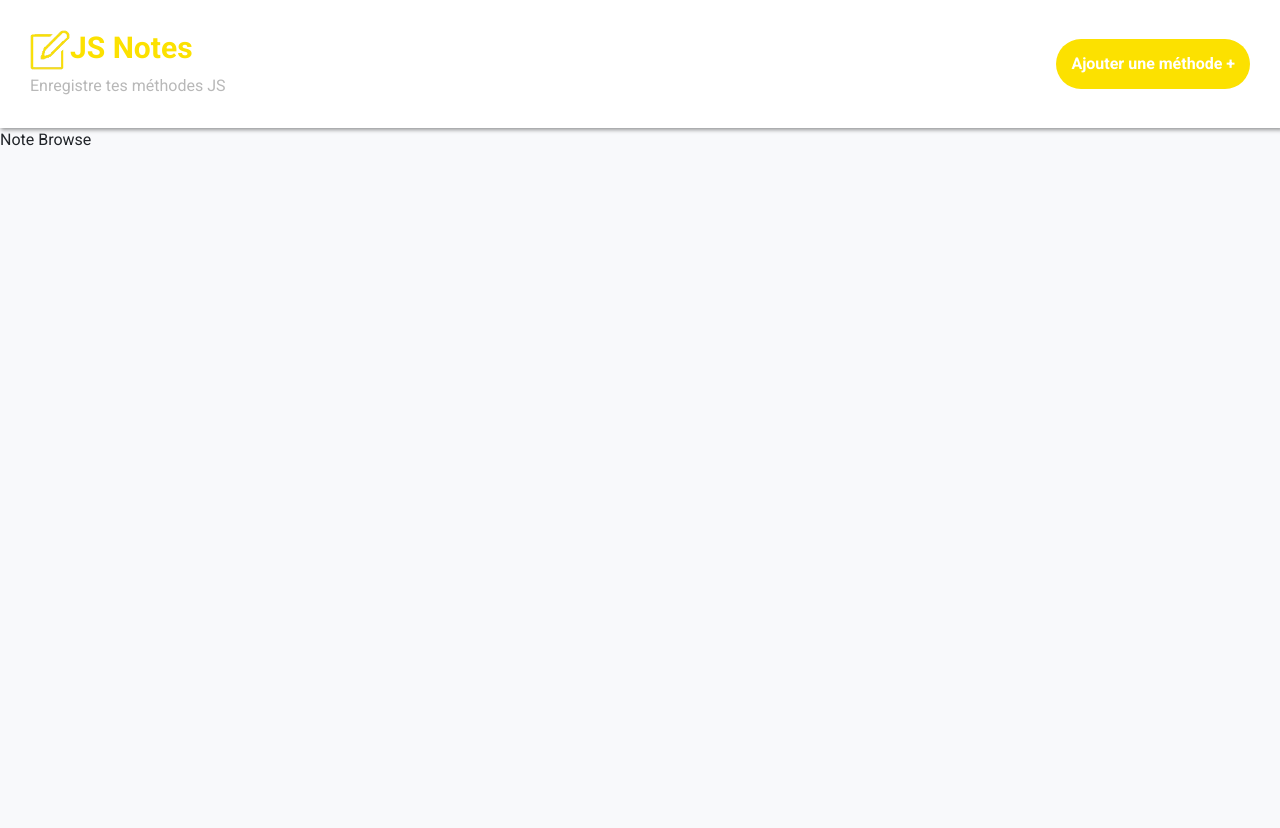
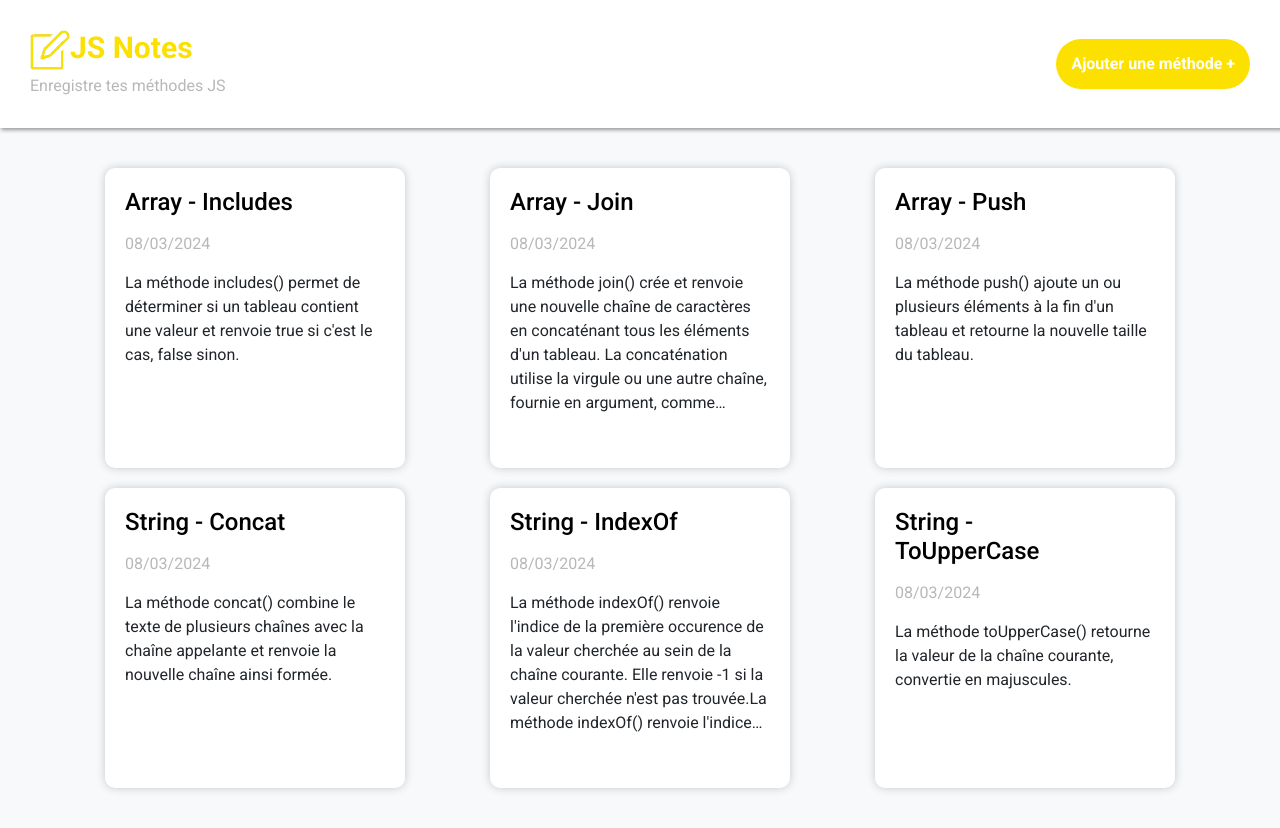
Before and after one commit to Karlito14/JSNotes, a React (Create React App) app: page / in a window 1280 px wide. Before the commit the page ends 800 px from the top, so only its background shows below. Built offline with nearby package versions, Linux system fonts and the light colour scheme; data requests are answered from the project's data file.

Commit message:
création du composant textCard

```diff
--- a/src/App.jsx
+++ b/src/App.jsx
@@ -10,6 +10,7 @@ export function App() {
 
   async function getNotes() {
     const data = await NotesApi.fetchAllNotes();
+    data.sort((a, b) => a.title.localeCompare(b.title))
     dispatch(setNoteList(data));
   }
 
@@ -18,8 +19,8 @@ export function App() {
    // eslint-disable-next-line react-hooks/exhaustive-deps
   }, [])
 
-  return <div>
+  return <>
       <Header />
       <Outlet />
-    </div>;
+    </>;
 }
--- /dev/null
+++ b/src/components/TextCard/TextCard.jsx
@@ -0,0 +1,51 @@
+import { useState } from 'react';
+import style from './style.module.scss';
+import { Trash } from 'react-bootstrap-icons';
+
+export const TextCard = ({ title, subtitle, content, onClick, onClickBin }) => {
+    const [cardHovered, setCardHovered] = useState(false);
+    const [iconHovered, setIconHovered] = useState(false);
+
+    function getColorTitle() {
+        return cardHovered ? '#fce100' : 'black';
+    }
+
+    function boxShadowArticle() {
+        return cardHovered ? '0px 0px 10px rgba(0, 0, 0, 0.5)' : '0px 0px 10px rgba(0, 0, 0, 0.2)';
+    }
+
+    function displayIcon() {
+        return cardHovered ? '1': '0';
+    }
+
+    function getColorIcon() {
+        return iconHovered ? '#ff7373': '#b8b8b8';
+    }
+
+    return (
+        <article
+            onClick={onClick}
+            style={{boxShadow : boxShadowArticle()}}
+            className={style.container}
+            onMouseEnter={() => setCardHovered(true)}
+            onMouseLeave={() => setCardHovered(false)}
+        >
+            <div className={style.container__row}>
+                <h2 className={style.container__row__title} style={{color : getColorTitle()}}>{title}</h2>
+                <Trash
+                    onClick={(event) => {
+                        event.stopPropagation();
+                        onClickBin();
+                    }}
+                    size={20}
+                    className={style.container__row__icon}
+                    style={{opacity: displayIcon(), color: getColorIcon()}}
+                    onMouseEnter={() => setIconHovered(true)}
+                    onMouseLeave={() => setIconHovered(false)}
+                />
+            </div>
+            <time className={style.container__time}>{subtitle}</time>
+            <p className={style.container__content}>{content}</p>
+        </article>
+    )
+}
--- /dev/null
+++ b/src/components/TextCard/style.module.scss
@@ -0,0 +1,42 @@
+.container {
+    cursor: pointer;
+    padding: 20px;
+    background-color: white;
+    border-radius: 10px;
+    transition: all 0.4s;
+    width: 300px;
+    margin: 10px;
+    height: 300px;
+
+    &__row {
+        display: flex;
+        justify-content: space-between;
+        align-items: center;
+
+        &__title {
+            transition: all 0.4s;
+            margin-bottom: 0;
+            margin-right: 15px;
+            font-size: 24px;
+        }
+
+        &__icon {
+            transition: all 0.4s;
+        }
+    }
+
+    &__time {
+        margin-top: 15px;
+        margin-bottom: 15px;
+        display: inline-block;
+        color: #b8b8b8;
+    }
+
+    &__content {
+        text-overflow: ellipsis;
+        overflow: hidden;
+        -webkit-line-clamp: 6;
+        display: -webkit-box;
+        -webkit-box-orient: vertical;
+    }
+}
--- a/src/data/db.json
+++ b/src/data/db.json
@@ -26,7 +26,7 @@
     },
     {
         "title": "String - IndexOf",
-        "content": "La méthode indexOf() renvoie l'indice de la première occurence de la valeur cherchée au sein de la chaîne courante. Elle renvoie -1 si la valeur cherchée n'est pas trouvée.",
+        "content": "La méthode indexOf() renvoie l'indice de la première occurence de la valeur cherchée au sein de la chaîne courante. Elle renvoie -1 si la valeur cherchée n'est pas trouvée.La méthode indexOf() renvoie l'indice de la première occurence de la valeur cherchée au sein de la chaîne courante. Elle renvoie -1 si la valeur cherchée n'est pas trouvée.La méthode indexOf() renvoie l'indice de la première occurence de la valeur cherchée au sein de la chaîne courante. Elle renvoie -1 si la valeur cherchée n'est pas trouvée.",
         "created_at": "08/03/2024",
         "id": 9
     },
--- a/src/pages/NoteBrowse/NoteBrowse.jsx
+++ b/src/pages/NoteBrowse/NoteBrowse.jsx
@@ -1,5 +1,24 @@
+import { TextCard } from 'components/TextCard/TextCard';
 import style from './style.module.scss';
+import { useSelector } from 'react-redux';
+import { useEffect } from 'react';
 
 export const NoteBrowse = () => {
-    return <div>Note Browse</div>
+    const methodes = useSelector(store => store.notes.noteList);
+
+    console.log(methodes)
+    return (
+        <main className={style.main}>
+            {methodes && methodes.map(methode => {
+                return (
+                    <TextCard
+                        key={`${methode.id}-${methode.created_at}`}
+                        title={methode.title}
+                        subtitle={methode.created_at}
+                        content={methode.content}
+                    />
+                )
+            })}
+        </main>
+    )
 };
--- a/src/pages/NoteBrowse/style.module.scss
+++ b/src/pages/NoteBrowse/style.module.scss
@@ -0,0 +1,6 @@
+.main {
+    padding: 30px;
+    display: flex;
+    justify-content: space-evenly;
+    flex-wrap: wrap;
+}
```
